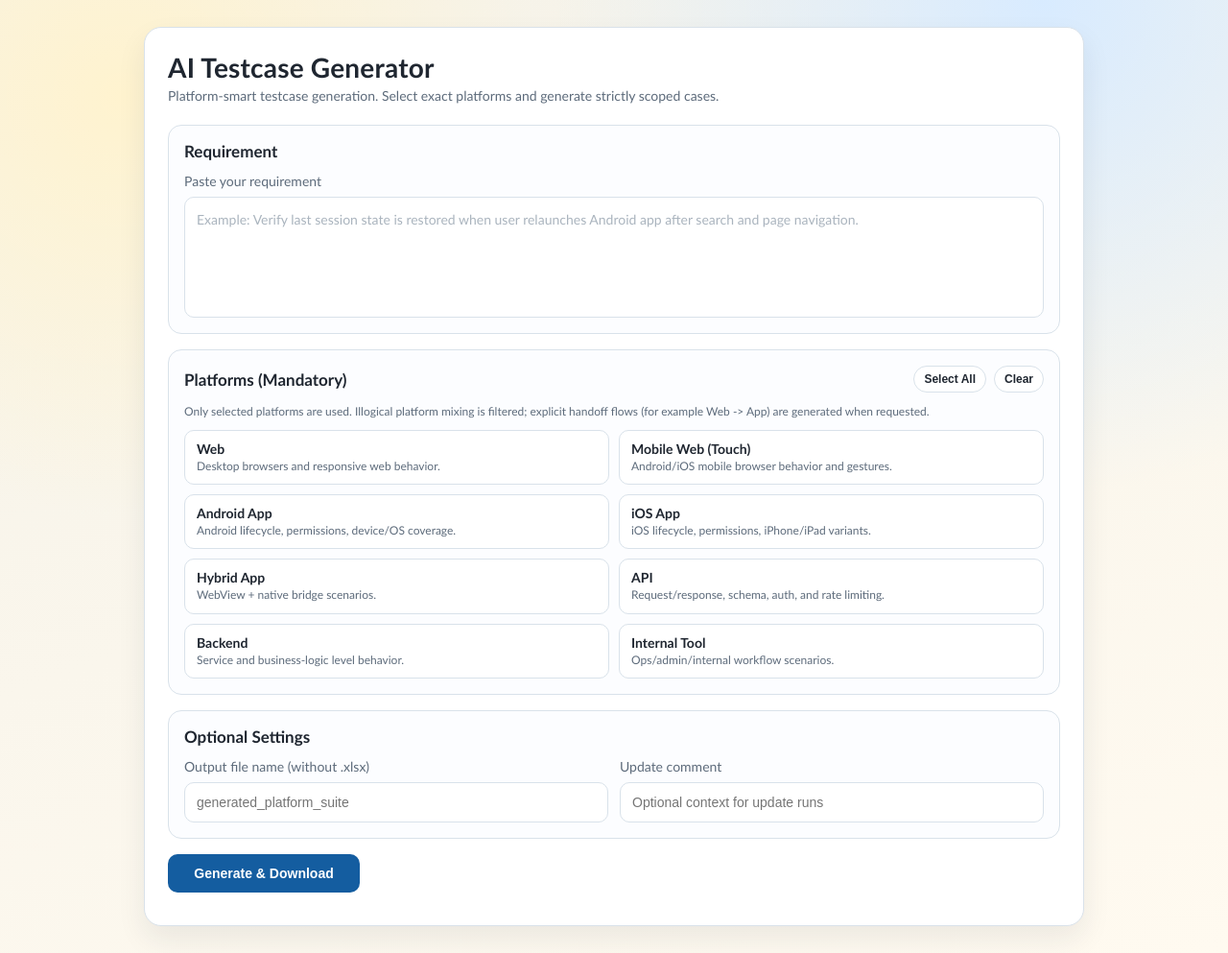
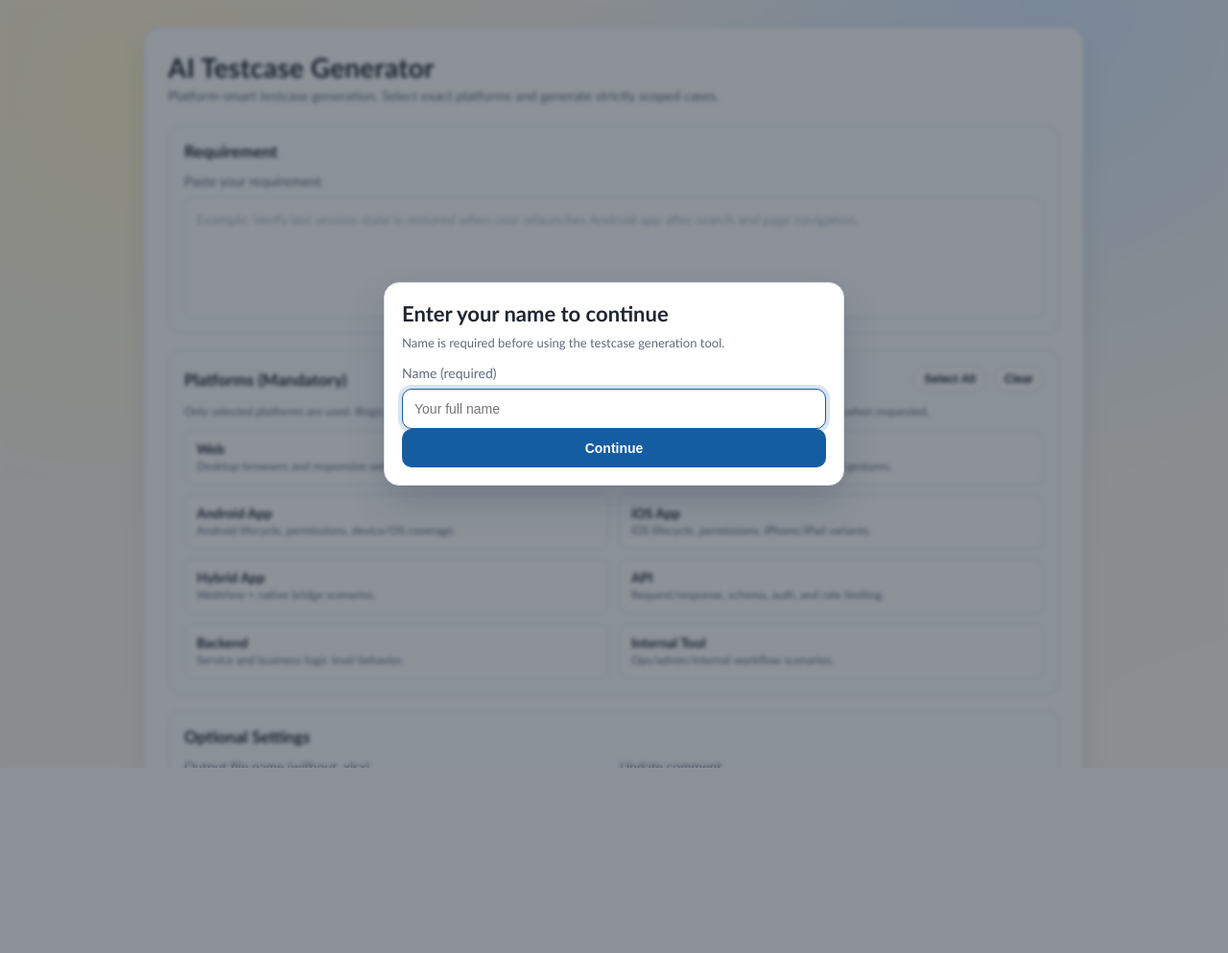
Before and after one commit to prashant-shetty27/ai-testcase-generator, a FastAPI app: page / in a window 1280 px wide. Shown: the whole page at 96% size. After the commit the page ends 800 px from the top, so only its background shows below. Run offline with FastAPI, Linux system fonts and the light colour scheme.

Commit message:
Add mandatory name popup before tool usage

```diff
--- a/web/templates/index.html
+++ b/web/templates/index.html
@@ -299,6 +299,45 @@
             color: #9a2f1a;
         }
 
+        .name-gate {
+            position: fixed;
+            inset: 0;
+            z-index: 1000;
+            background: rgba(18, 29, 42, 0.48);
+            backdrop-filter: blur(2px);
+            display: flex;
+            align-items: center;
+            justify-content: center;
+            padding: 18px;
+        }
+
+        .name-gate-card {
+            width: 100%;
+            max-width: 480px;
+            background: #fff;
+            border: 1px solid var(--border);
+            border-radius: 16px;
+            padding: 18px;
+            box-shadow: 0 18px 38px rgba(20, 40, 60, 0.2);
+        }
+
+        .name-gate-card h2 {
+            margin: 0 0 8px;
+            font-size: 22px;
+        }
+
+        .name-gate-card p {
+            margin: 0 0 14px;
+            font-size: 13px;
+            line-height: 1.45;
+            color: var(--muted);
+        }
+
+        .name-gate-card button {
+            width: 100%;
+            justify-content: center;
+        }
+
         @keyframes spin {
             to { transform: rotate(360deg); }
         }
@@ -312,6 +351,19 @@
     </style>
 </head>
 <body>
+
+<div id="nameGate" class="name-gate" role="dialog" aria-modal="true" aria-labelledby="nameGateTitle">
+    <div class="name-gate-card">
+        <h2 id="nameGateTitle">Enter your name to continue</h2>
+        <p>Name is required before using the testcase generation tool.</p>
+        <form id="nameGateForm" autocomplete="off">
+            <label class="label" for="requesterName">Name (required)</label>
+            <input id="requesterName" type="text" maxlength="100" placeholder="Your full name">
+            <p id="nameError" class="error hidden">Please enter your name.</p>
+            <button type="submit">Continue</button>
+        </form>
+    </div>
+</div>
 
 <main class="container">
     <h1 class="title">AI Testcase Generator</h1>
@@ -422,6 +474,7 @@
                 </div>
             </div>
             <input type="hidden" name="test_types" value="e2e">
+            <input id="requesterNameField" type="hidden" name="requester_name" value="">
         </section>
 
         <button id="generateBtn" class="generate-btn" type="submit">
@@ -441,6 +494,12 @@
     const requirementEditor = document.getElementById("requirementEditor");
     const requirement = document.getElementById("requirement");
     const platformError = document.getElementById("platformError");
+    const requesterNameField = document.getElementById("requesterNameField");
+    const nameGate = document.getElementById("nameGate");
+    const nameGateForm = document.getElementById("nameGateForm");
+    const requesterNameInput = document.getElementById("requesterName");
+    const nameError = document.getElementById("nameError");
+    const NAME_STORAGE_KEY = "ai_testcase_generator_name";
 
     // Intercept paste: render HTML visually but strip tags for submission
     requirementEditor.addEventListener("paste", function (e) {
@@ -466,6 +525,38 @@
     let loadingStartTime = 0;
     let loadingDots = 1;
     let loadingTextTimer = null;
+
+    function normalizeName(value) {
+        return (value || "").replace(/\s+/g, " ").trim();
+    }
+
+    function setNameError(show) {
+        nameError.classList.toggle("hidden", !show);
+    }
+
+    nameGateForm.addEventListener("submit", function (event) {
+        event.preventDefault();
+        const normalizedRequesterName = normalizeName(requesterNameInput.value);
+        if (!normalizedRequesterName) {
+            setNameError(true);
+            requesterNameInput.focus();
+            return;
+        }
+
+        requesterNameField.value = normalizedRequesterName;
+        requesterNameInput.value = normalizedRequesterName;
+        window.localStorage.setItem(NAME_STORAGE_KEY, normalizedRequesterName);
+        setNameError(false);
+        nameGate.classList.add("hidden");
+        statusText.textContent = "Name captured. You can generate testcases now.";
+        requirementEditor.focus();
+    });
+
+    const savedRequesterName = normalizeName(window.localStorage.getItem(NAME_STORAGE_KEY));
+    if (savedRequesterName) {
+        requesterNameInput.value = savedRequesterName;
+    }
+    requesterNameInput.focus();
 
     function selectedPlatformCount() {
         return platformInputs.filter(input => input.checked).length;
@@ -545,6 +636,14 @@
     form.addEventListener("submit", async function (event) {
         event.preventDefault();
 
+        if (!normalizeName(requesterNameField.value)) {
+            setNameError(true);
+            nameGate.classList.remove("hidden");
+            requesterNameInput.focus();
+            statusText.textContent = "Enter your name before generating.";
+            return;
+        }
+
         // Extract plain text (strips all HTML tags) from the rich editor
         const plainText = requirementEditor.innerText.trim();
         requirement.value = plainText;
```
